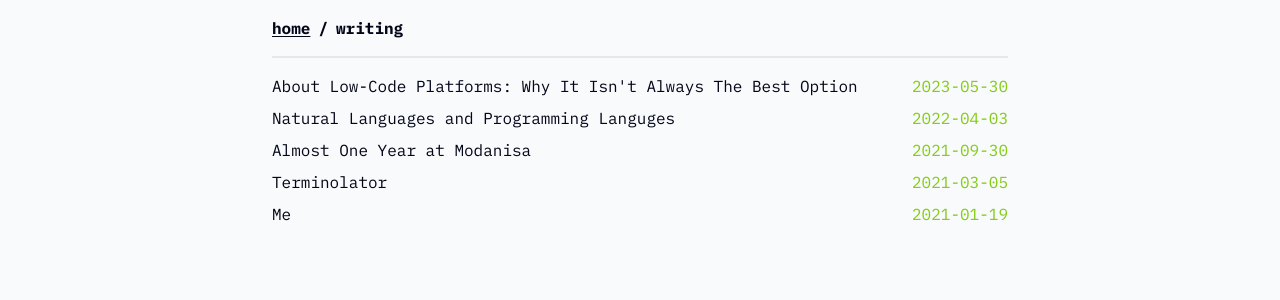
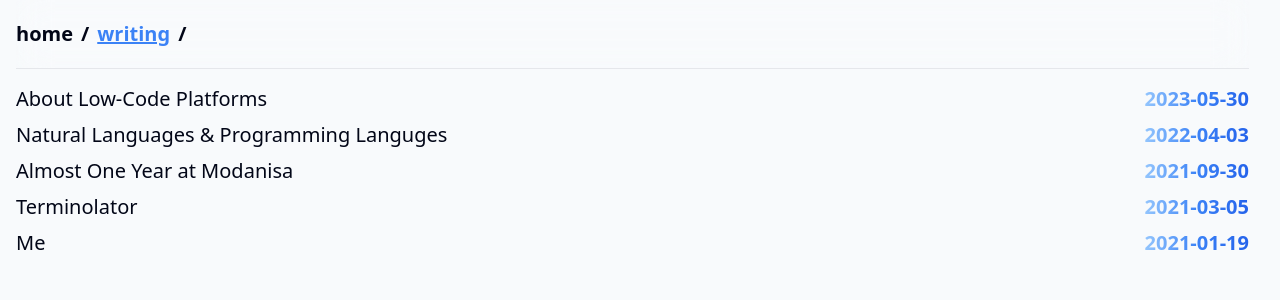
Before and after one commit to atakanzen/atakanzen.com, a Next.js app: page /writing in a window 1280 px wide. Shown: the top 300 px of the page. Built offline with nearby package versions, Linux system fonts and the light colour scheme.

Commit message:
Change layout and add fixed position nav component

```diff
--- /dev/null
+++ b/components/Navigation.tsx
@@ -0,0 +1,54 @@
+import Link from "next/link";
+import { usePathname } from "next/navigation";
+import React, { useEffect, useMemo } from "react";
+
+type Link = {
+  href: string;
+  title: string;
+};
+
+const links: Link[] = [
+  {
+    href: "/",
+    title: "home",
+  },
+  {
+    href: "/writing",
+    title: "writing",
+  },
+];
+
+type NavigationProps = {
+  dynamicLocationTitle?: string;
+};
+
+const Navigation = ({ dynamicLocationTitle }: NavigationProps) => {
+  const pathname = usePathname();
+
+  return (
+    <nav className="sticky border-b backdrop-blur-lg py-5 w-full top-0 flex items-center justify-start gap-x-2 text-lg md:text-xl">
+      <div className="flex items-center justify-center gap-x-2 font-semibold">
+        {links.map((li) => (
+          <React.Fragment key={li.href}>
+            <Link
+              className={`hover:text-blue-500 ${
+                pathname === li.href && "text-blue-500 underline"
+              }`}
+              href={li.href}
+            >
+              {li.title}
+            </Link>
+            <span>/</span>
+          </React.Fragment>
+        ))}
+        {dynamicLocationTitle && (
+          <span className="text-blue-500 underline">
+            {dynamicLocationTitle}
+          </span>
+        )}
+      </div>
+    </nav>
+  );
+};
+
+export default Navigation;
--- a/content/about-low-code-platforms.mdx
+++ b/content/about-low-code-platforms.mdx
@@ -1,5 +1,5 @@
 ---
-title: "About Low-Code Platforms: Why It Isn't Always The Best Option"
+title: "About Low-Code Platforms"
 author: Atakan Zengin
 date: May 30, 2023
 excerpt: My personal thoughts about low-code platforms.
--- a/content/natural-languages-and-programming-languages.mdx
+++ b/content/natural-languages-and-programming-languages.mdx
@@ -1,5 +1,5 @@
 ---
-title: Natural Languages and Programming Languges
+title: Natural Languages & Programming Languges
 author: Atakan Zengin
 date: April 3, 2022
 excerpt: A few thoughts on how essentially similar these two separate contexts are.
--- a/package.json
+++ b/package.json
@@ -19,7 +19,7 @@
     "eslint": "8.38.0",
     "eslint-config-next": "13.3.0",
     "gray-matter": "^4.0.3",
-    "next": "^13.5.6",
+    "next": "^14.2.3",
     "next-mdx-remote": "^4.4.1",
     "next-seo": "^6.0.0",
     "postcss": "^8.4.38",
--- a/pages/_app.tsx
+++ b/pages/_app.tsx
@@ -1,17 +1,9 @@
 import "@/styles/globals.css";
 import type { AppProps } from "next/app";
-import { IBM_Plex_Mono } from "next/font/google";
-
-const ibmPlexMono = IBM_Plex_Mono({
-  weight: ["400", "700"],
-  subsets: ["latin"],
-});
 
 export default function App({ Component, pageProps }: AppProps) {
   return (
-    <div
-      className={`${ibmPlexMono.className} w-screen h-screen xs:max-w-md sm:max-w-xl md:max-w-2xl lg:max-w-4xl xl:max-w-7xl mx-auto`}
-    >
+    <div className={`container mx-auto px-4`}>
       <Component {...pageProps} />
     </div>
   );
--- a/pages/index.tsx
+++ b/pages/index.tsx
@@ -2,6 +2,11 @@ import GlitchText from "@/components/GlitchText";
 import { getOpenGraphImage } from "@/lib/opengraph";
 import { NextSeo } from "next-seo";
 import Link from "next/link";
+
+import { IBM_Plex_Mono } from "next/font/google";
+import Navigation from "@/components/Navigation";
+
+const ibmPlexMono = IBM_Plex_Mono({ weight: "500", subsets: ["latin"] });
 
 export default function Home() {
   return (
@@ -31,20 +36,14 @@ export default function Home() {
           },
         ]}
       ></NextSeo>
-
-      <div className="flex flex-col h-full w-full items-center justify-center gap-y-2 ">
-        <Link
-          title="writing"
-          className="absolute top-2 underline"
-          href="/writing"
-        >
-          writing
-        </Link>
-        <h1 className="text-xl sm:text-3xl md:text-6xl tracking-tighter">
-          atakan zengin
-        </h1>
-        {/* <h2 className="text-xl text-blue-500">a generalist.</h2> */}
-        <GlitchText />
+      <Navigation />
+      <div className="flex flex-col mt-5 items-center justify-center gap-y-5">
+        <div className={`${ibmPlexMono.className} flex flex-col items-center`}>
+          <h1 className={`text-xl sm:text-3xl md:text-6xl tracking-tighter`}>
+            atakan zengin
+          </h1>
+          <GlitchText />
+        </div>
       </div>
     </>
   );
--- a/pages/writing/[slug].tsx
+++ b/pages/writing/[slug].tsx
@@ -5,21 +5,16 @@ import path from "path";
 import React from "react";
 import { serialize } from "next-mdx-remote/serialize";
 import { MDXRemote, MDXRemoteSerializeResult } from "next-mdx-remote";
-import Link from "next/link";
 import { NextSeo } from "next-seo";
 import { getOpenGraphImage } from "@/lib/opengraph";
-import { IBM_Plex_Mono } from "next/font/google";
-
-const ibmPlexMono = IBM_Plex_Mono({
-  weight: ["400", "700"],
-  subsets: ["latin"],
-});
+import Navigation from "@/components/Navigation";
 
 type Props = {
   mdxSource: MDXRemoteSerializeResult<
     Record<string, unknown>,
     Record<string, unknown>
   >;
+  readableDate: string;
 };
 
 // Injecting custom components for MDX Render Engine
@@ -51,6 +46,7 @@ const components = {
 
 const PostPage = ({
   mdxSource,
+  readableDate,
 }: InferGetStaticPropsType<typeof getStaticProps>) => {
   return (
     <>
@@ -77,32 +73,15 @@ const PostPage = ({
           },
         ]}
       ></NextSeo>
-      <div className="flex flex-col items- justify-center px-4 py-8 divide-y-2 gap-4 xs:max-w-xs sm:max-w-xl md:max-w-2xl mx-auto">
-        <div className="flex items-center gap-2 font-semibold">
-          <Link href="/" className="underline underline-offset-2">
-            home
-          </Link>
-          <span>/</span>
-          <Link href="/writing" className="underline underline-offset-2">
-            writing
-          </Link>
-          <span>/</span>
-          <span>{mdxSource.frontmatter.slug}</span>
-        </div>
-        <article className="prose xl:prose-lg prose-blue  pt-4 dark:prose-invert prose-a:underline prose-pre:xs:max-w-sm prose-pre:sm:max-w-md prose-pre:md:max-w-none  prose-a:text-lime-500 prose-pre:dark:bg-neutral-800 prose-pre:bg-neutral-900">
+      <Navigation
+        dynamicLocationTitle={`${new Date(mdxSource.frontmatter.date)
+          .toISOString()
+          .substring(0, 10)}`}
+      />
+      <div className="flex flex-col items- justify-center  py-8 divide-y-2 gap-4 xs:max-w-xs sm:max-w-xl md:max-w-2xl mx-auto">
+        <article className="prose xl:prose-2xl prose-blue  pt-4 dark:prose-invert prose-a:underline prose-pre:xs:max-w-sm prose-pre:sm:max-w-md prose-pre:md:max-w-none  prose-a:text-blue-500 prose-pre:dark:bg-neutral-800 prose-pre:bg-neutral-900">
           <MDXRemote {...mdxSource} components={components} lazy />
         </article>
-        <div className="flex items-center w-full gap-2 font-semibold pt-4">
-          <Link href="/" className="underline underline-offset-2 ">
-            home
-          </Link>
-          <span>/</span>
-          <Link href="/writing" className="underline underline-offset-2 ">
-            writing
-          </Link>
-          <span>/</span>
-          <span>{mdxSource.frontmatter.slug}</span>
-        </div>
       </div>
     </>
   );
--- a/pages/writing/index.tsx
+++ b/pages/writing/index.tsx
@@ -4,6 +4,7 @@ import Link from "next/link";
 
 import { NextSeo } from "next-seo";
 import { getOpenGraphImage } from "@/lib/opengraph";
+import Navigation from "@/components/Navigation";
 
 export type Post = {
   metadata: Record<string, any>;
@@ -40,24 +41,20 @@ const Posts = ({ posts }: BlogProps) => {
           },
         ]}
       ></NextSeo>
-      <div className="flex flex-col items-start p-4 divide-y-2 gap-4 xl:max-w-3xl mx-auto">
-        <div className="flex items-center gap-2 font-semibold">
-          <Link href="/" className="underline underline-offset-2">
-            home
-          </Link>
-          <span>/</span>
-          <h1>writing</h1>
-        </div>
-        <div className="w-full pt-4">
+      <div className="flex flex-col items-start gap-4">
+        <Navigation />
+        <div className="w-full">
           <div className="flex flex-col items-start gap-y-2 w-full">
             {posts.map((p, i) => (
               <Link
                 key={i}
                 href={`writing/${p.path}`}
-                className="flex w-full items-center justify-between hover:pl-4 focus:pl-4"
+                className="flex w-full items-center justify-between hover:pl-4 focus:pl-4 transition-all duration-150"
               >
-                <span>{p.metadata.title}</span>
-                <span className="text-lime-500">
+                <span className="hover:underline text-base md:text-xl">
+                  {p.metadata.title}
+                </span>
+                <span className="text-transparent text-start text-xs xs:text-base md:text-xl inline-block bg-gradient-to-r from-blue-300 via-blue-500 to-blue-600 bg-clip-text font-bold">
                   {new Date(p.metadata.date).toISOString().substring(0, 10)}
                 </span>
               </Link>
--- a/styles/globals.css
+++ b/styles/globals.css
@@ -14,7 +14,12 @@
   }
 }
 
+html {
+  scrollbar-gutter: stable;
+}
+
 body {
   color: var(--foreground-rgb);
   background: var(--background-rgb);
+
 }
```
Also changed, not shown: 1 other file (tests, documents, lock files or other folders).
